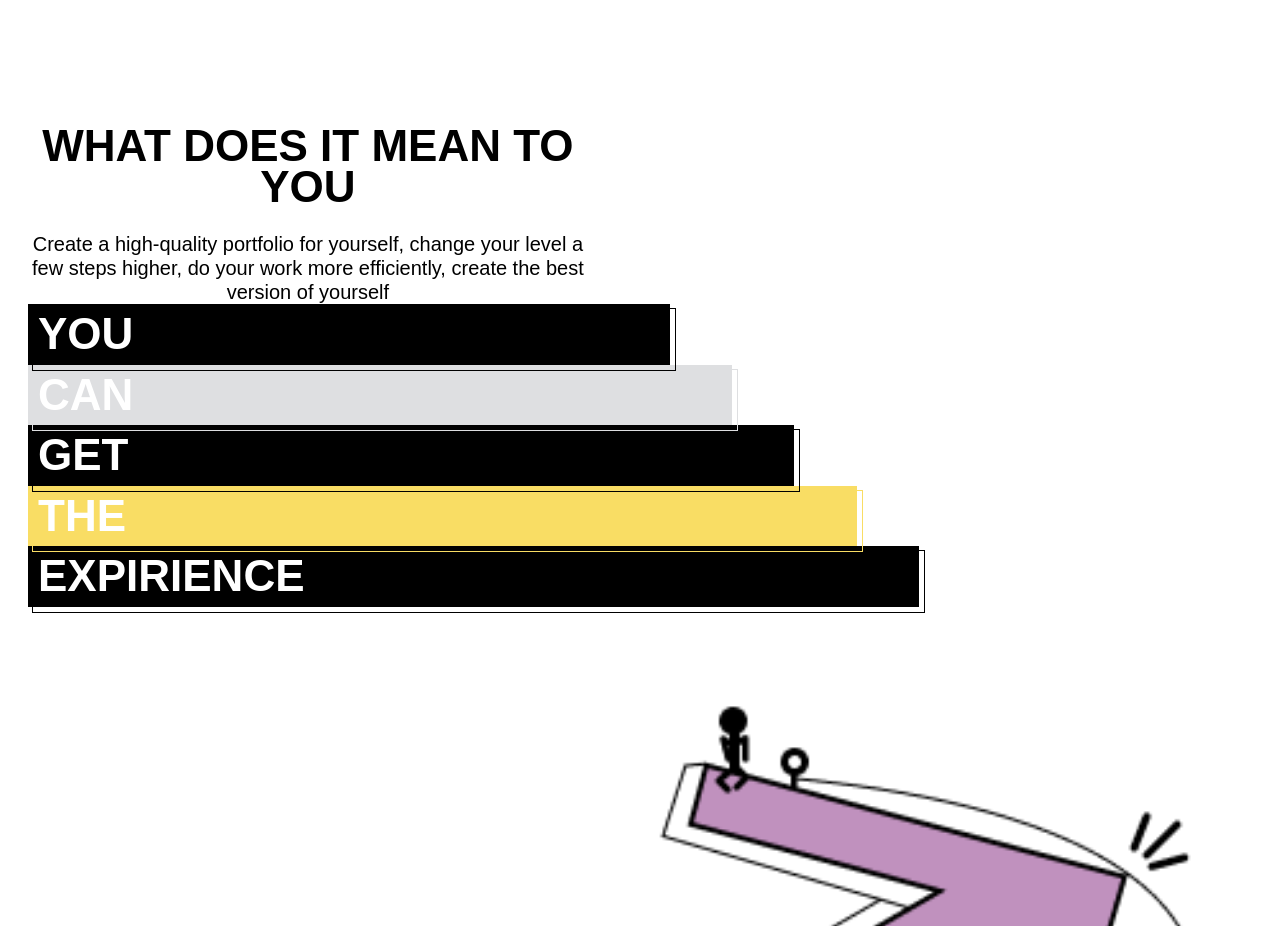
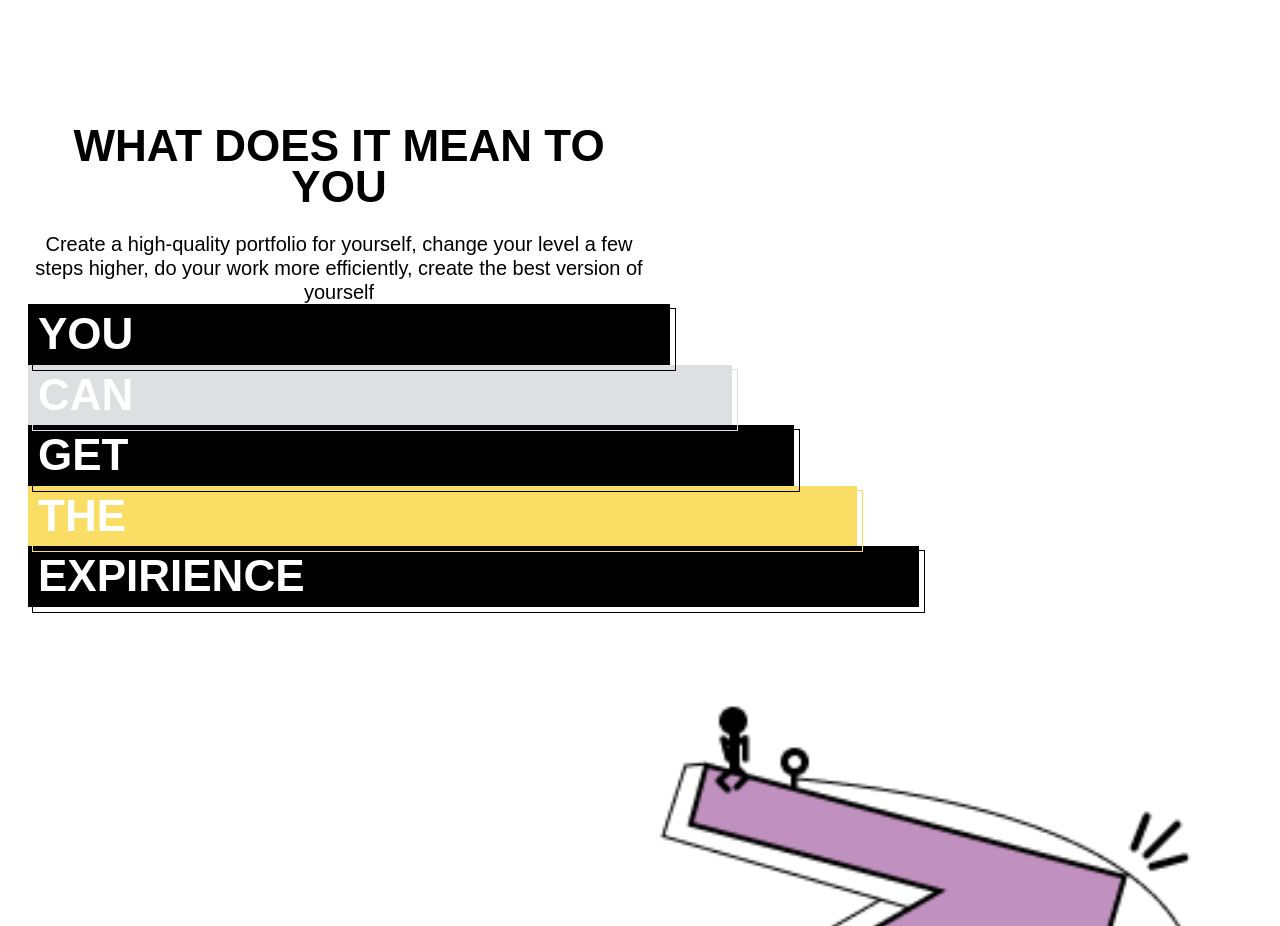
Before and after one commit to olejquaa/mentorical, a website built with Parcel: page index.html in a window 1280 px wide. Shown: the part 1400-2326 px from the top of the page. Built offline with nearby package versions, Linux system fonts and the light colour scheme; files whose address does not match are found by name.

Commit message:
adaptip -off

```diff
--- a/index.html
+++ b/index.html
@@ -70,8 +70,8 @@
         <div class="content-wrapper">
             <div class="block-name"><H4></H4></div>
             <div class="content-block2">
-                <h1 style="width: 45%; text-align: center; margin-top: 160px;">What does it mean to you</h1>
-                <h5 style="width: 45%; text-align: center; margin-top: 25px;">Create a high-quality portfolio for yourself, change your level a few steps higher, do your work more efficiently, create the best version of yourself</h5>
+                <h1 style="width: 50%; text-align: center; margin-top: 160px;">What does it mean to you</h1>
+                <h5 style="width: 50%; text-align: center; margin-top: 25px;">Create a high-quality portfolio for yourself, change your level a few steps higher, do your work more efficiently, create the best version of yourself</h5>
                 <div class="content-block2--item-row">
                     <div class="content-block2--item-column">
                         <div class="ladder-1"><h1>YOU</h1></div>
```
